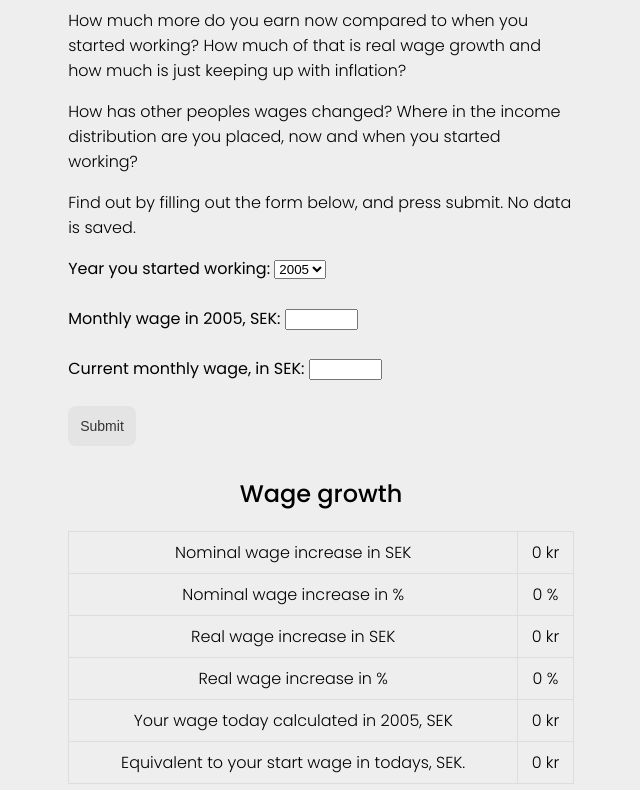
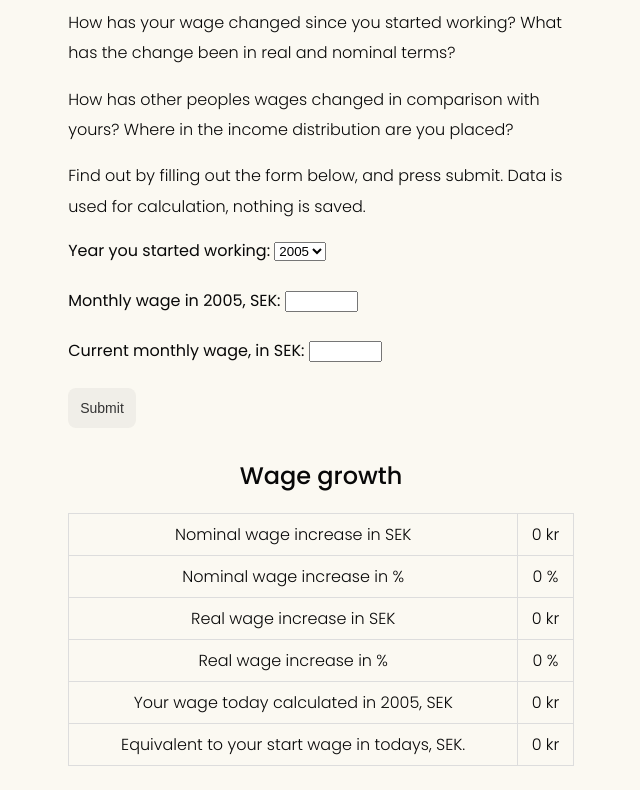
Before and after one commit to pajasthecat/real-income-presentor, a website with bundled scripts: page public/index.html in a window 1280 px wide. Shown: the part 83-873 px from the top of the page, without its empty margins (319-959 px from the left). Built offline with nearby package versions, Linux system fonts and the light colour scheme.

Commit message:
feat: chnaged color

```diff
--- a/package.json
+++ b/package.json
@@ -6,7 +6,7 @@
   "license": "MIT",
   "scripts": {
     "run-data-pipeline": "node pipeline/index.js",
-    "dev-server": "node dev-server.js"
+    "dev": "node dev-server.js"
   },
   "dependencies": {
     "express": "^4.19.2"
--- a/public/index.html
+++ b/public/index.html
@@ -21,18 +21,17 @@
     <h1>Income inspection</h1>
     <div class="form-div">
       <p>
-        How much more do you earn now compared to when you started working? How
-        much of that is real wage growth and how much is just keeping up with
-        inflation?
+        How has your wage changed since you started working? What has the change
+        been in real and nominal terms?
       </p>
 
       <p>
-        How has other peoples wages changed? Where in the income distribution
-        are you placed, now and when you started working?
+        How has other peoples wages changed in comparison with yours? Where in
+        the income distribution are you placed?
       </p>
       <p>
-        Find out by filling out the form below, and press submit. No data is
-        saved.
+        Find out by filling out the form below, and press submit. Data is used
+        for calculation, nothing is saved.
       </p>
       <form id="dataForm">
         <label for="startYear">Year you started working:</label>
--- a/public/styles/index.css
+++ b/public/styles/index.css
@@ -1,12 +1,14 @@
 body {
   font-family: "Poppins", sans-serif;
   font-size: 16px;
-  background-color: #eeeeee;
+  background-color: #fbf9f2;
+  color: #080808;
 }
 p {
   text-align: left;
   font-weight: 300;
   font-style: normal;
+  line-height: 1.9;
 }
 .form-div {
   margin: auto;
```
